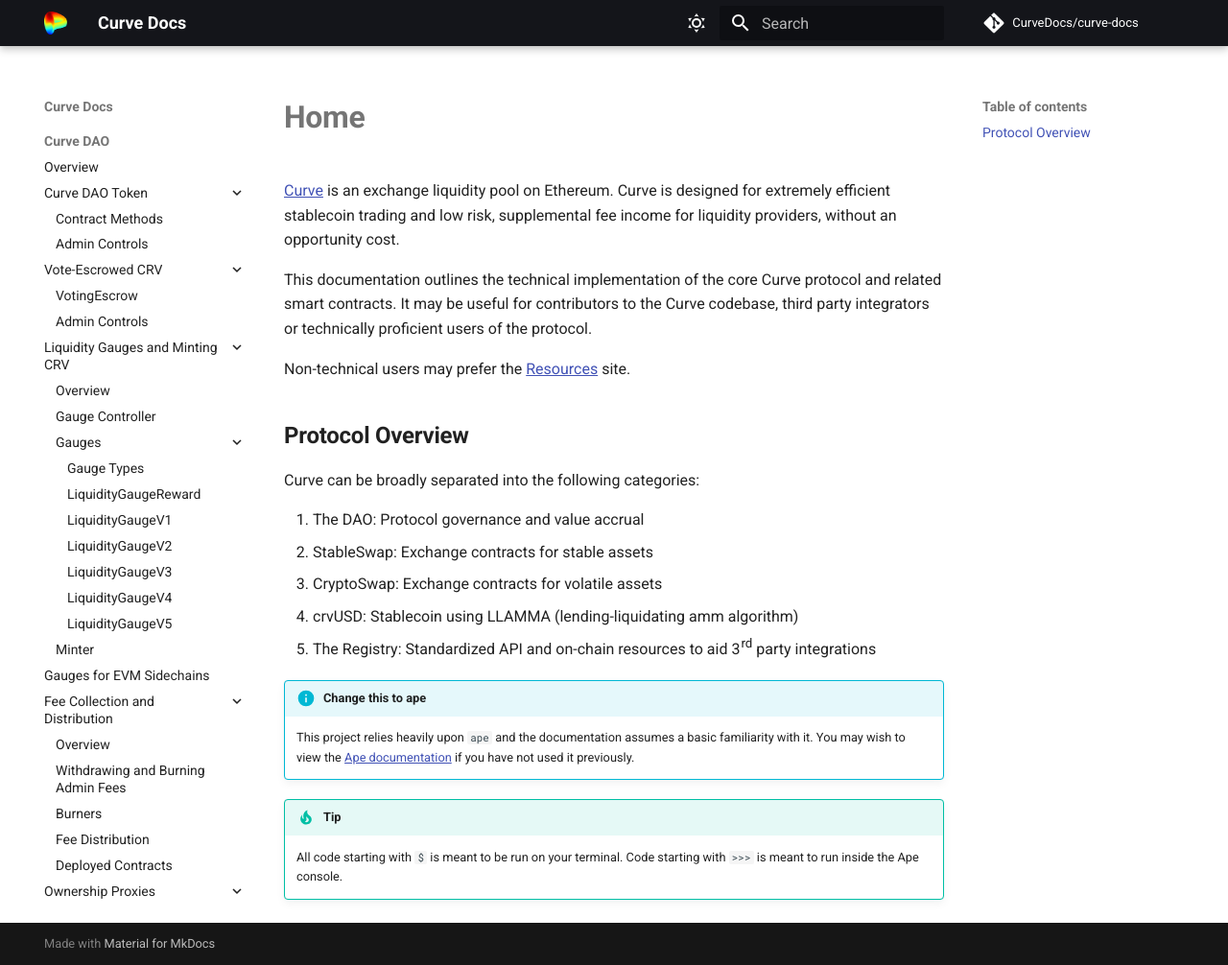
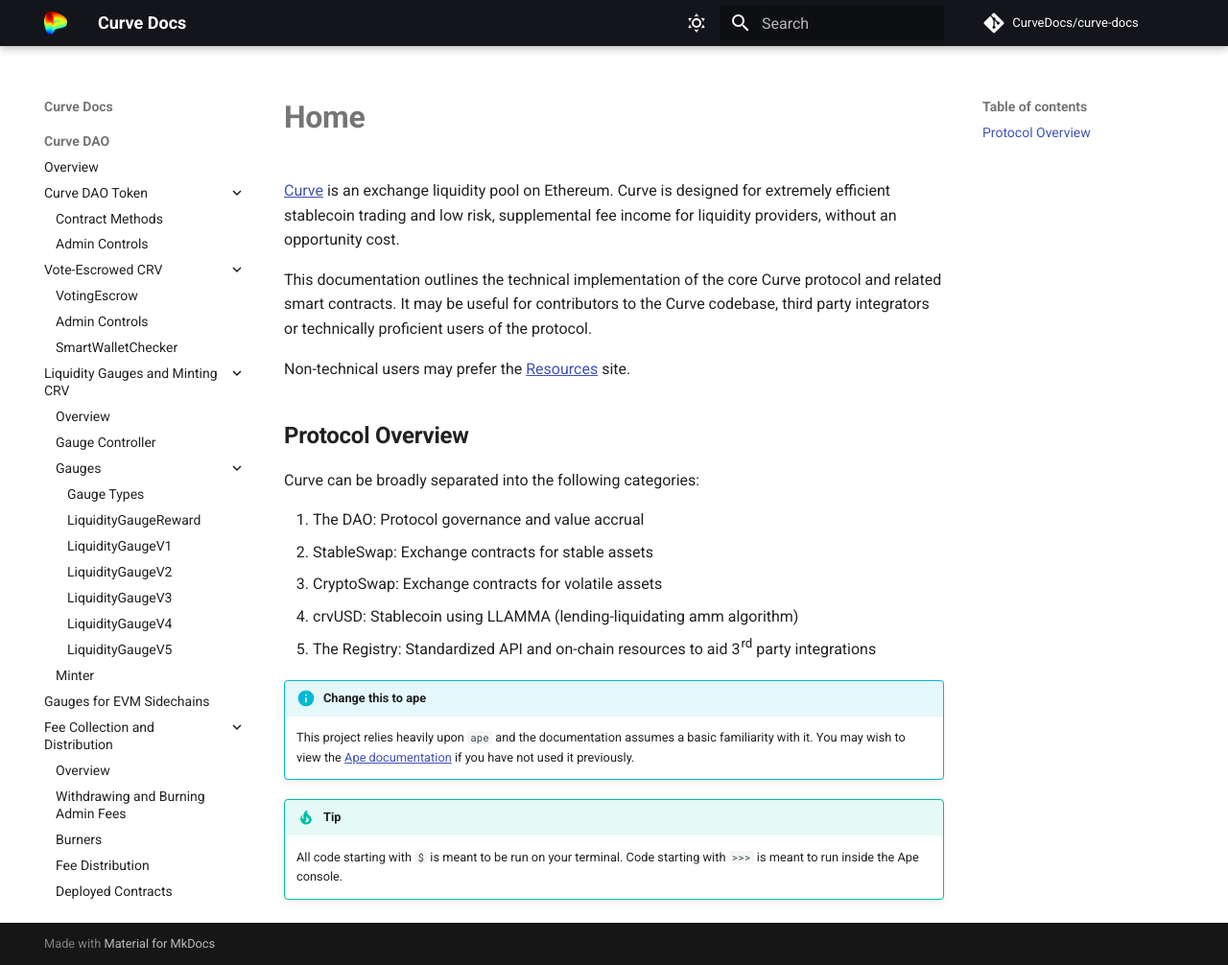
Before and after one commit to CurveDocs/curve-docs, an MkDocs documentation site: the page built from docs/index.md, in a window 1280 px wide and 1006 px high. Shown: the whole window at 96% size. Built offline with MkDocs 1.6.1 and Material for MkDocs 9.7.7, drawn with Linux system fonts in a browser that asks for light colours; comment, search, counter and statistics services are not loaded.

Commit message:
add smartwalletchecker to yaml file

```diff
--- a/mkdocs.yml
+++ b/mkdocs.yml
@@ -17,11 +17,10 @@
     - Curve DAO Token:
       - Contract Methods: curve_dao/CurveDAOToken/ERC20CRV.md
       - Admin Controls: curve_dao/CurveDAOToken/admin_controls.md
-
     - Vote-Escrowed CRV:
       - VotingEscrow: curve_dao/VotingEscrow/VotingEscrow.md
       - Admin Controls: curve_dao/VotingEscrow/admin_controls.md
-
+      - SmartWalletChecker: curve_dao/VotingEscrow/smartwalletchecker.md
     - Liquidity Gauges and Minting CRV:
       - Overview: curve_dao/LiquidityGaugesAndMinting/overview.md
       - Gauge Controller: curve_dao/LiquidityGaugesAndMinting/GaugeController.md
```
